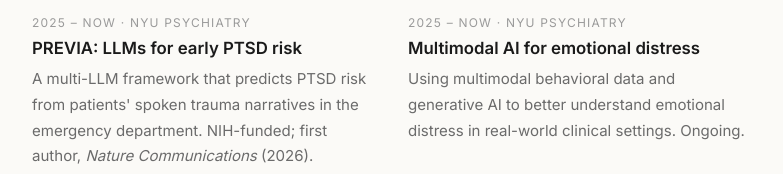
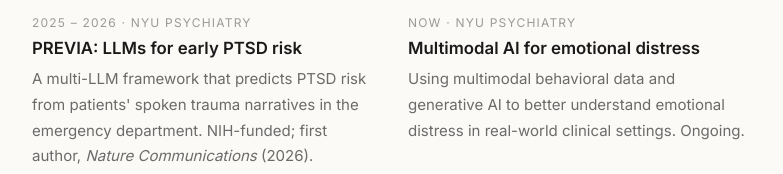
Before and after one commit to VictoriaMuellerNYU/VictoriaMuellerNYU.github.io, a plain HTML site: page projects.html in a window 1280 px wide. Shown: the part 568-742 px from the top of the page, 248-1031 px from the left. Drawn offline with Linux system fonts and the light colour scheme.

Commit message:
Update research project dates
Co-Authored-By: Claude Opus 5.5 <noreply@anthropic.com>

```diff
--- a/projects.html
+++ b/projects.html
@@ -37,7 +37,7 @@
             <path d="M74 26v48M80 36v28M86 44v12" stroke="#2f5d50" stroke-opacity="1"/>
           </svg>
         </div>
-        <span class="label">2025 – now · NYU Psychiatry</span>
+        <span class="label">2025 – 2026 · NYU Psychiatry</span>
         <h3>PREVIA: LLMs for early PTSD risk</h3>
         <p>A multi-LLM framework that predicts PTSD risk from patients' spoken trauma narratives in the emergency department. NIH-funded; first author, <em>Nature Communications</em> (2026).</p>
         <a class="more" href="https://www.nature.com/articles/s41467-026-78768-3" target="_blank" rel="noopener">Paper →</a>
@@ -51,7 +51,7 @@
             <path d="M86 18v64M112 18v64" stroke="#2f5d50" stroke-opacity=".9" stroke-dasharray="2 3"/>
           </svg>
         </div>
-        <span class="label">2025 – now · NYU Psychiatry</span>
+        <span class="label">Now · NYU Psychiatry</span>
         <h3>Multimodal AI for emotional distress</h3>
         <p>Using multimodal behavioral data and generative AI to better understand emotional distress in real-world clinical settings. Ongoing.</p>
       </article>
```
